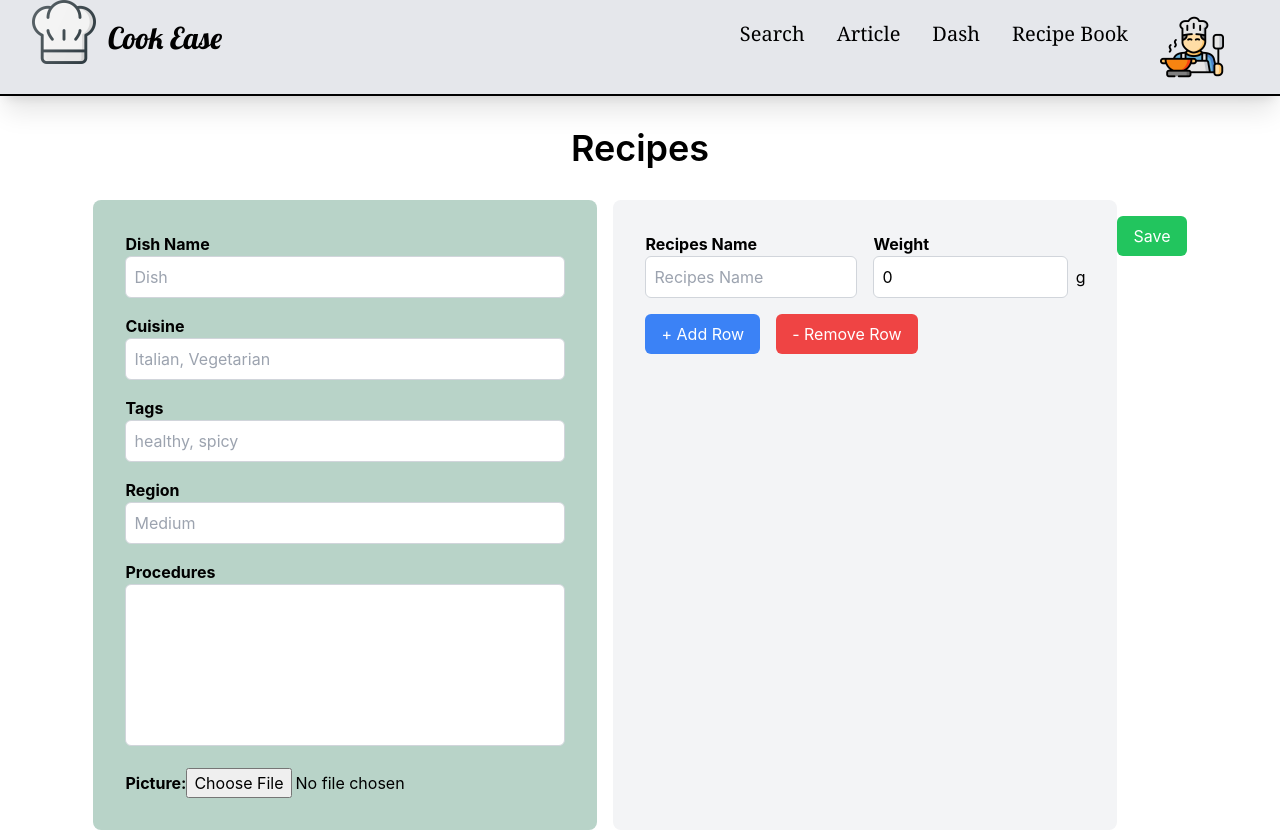
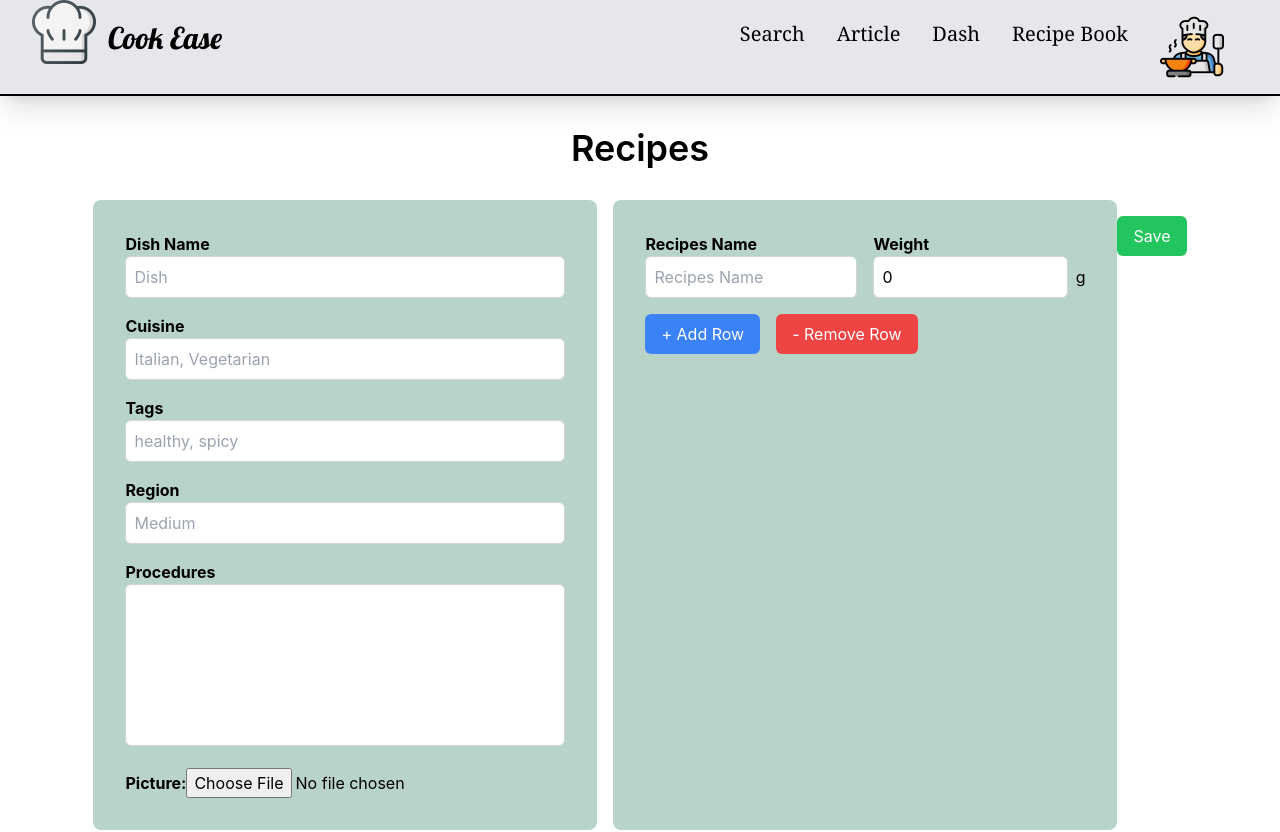
Before and after one commit to aishamashrah/fullstackproject, a React (Create React App) app in the folder cook/: page /RecipeBook in a window 1280 px wide. Shown: the top 832 px of the page. Built offline with nearby package versions, Linux system fonts and the light colour scheme; what tailwind-hamburgers would draw is missing.

Commit message:
recipie post design touch ups

```diff
--- a/cook/src/Components/Recipes/RecipePostTwo.tsx
+++ b/cook/src/Components/Recipes/RecipePostTwo.tsx
@@ -168,7 +168,7 @@ const RecipiePostTwo = (props: Props) => {
         </div>
       </form>
     </div>
-    <div className="bg-gray-100 p-8 rounded-lg">
+    <div className="bg-[#B8D3C8] p-8 rounded-lg">
       <div className="grid grid-cols-2 gap-4">
         <div className="flex items-center">
           <label className="font-bold" htmlFor="recipeName">Recipes Name</label>
```
